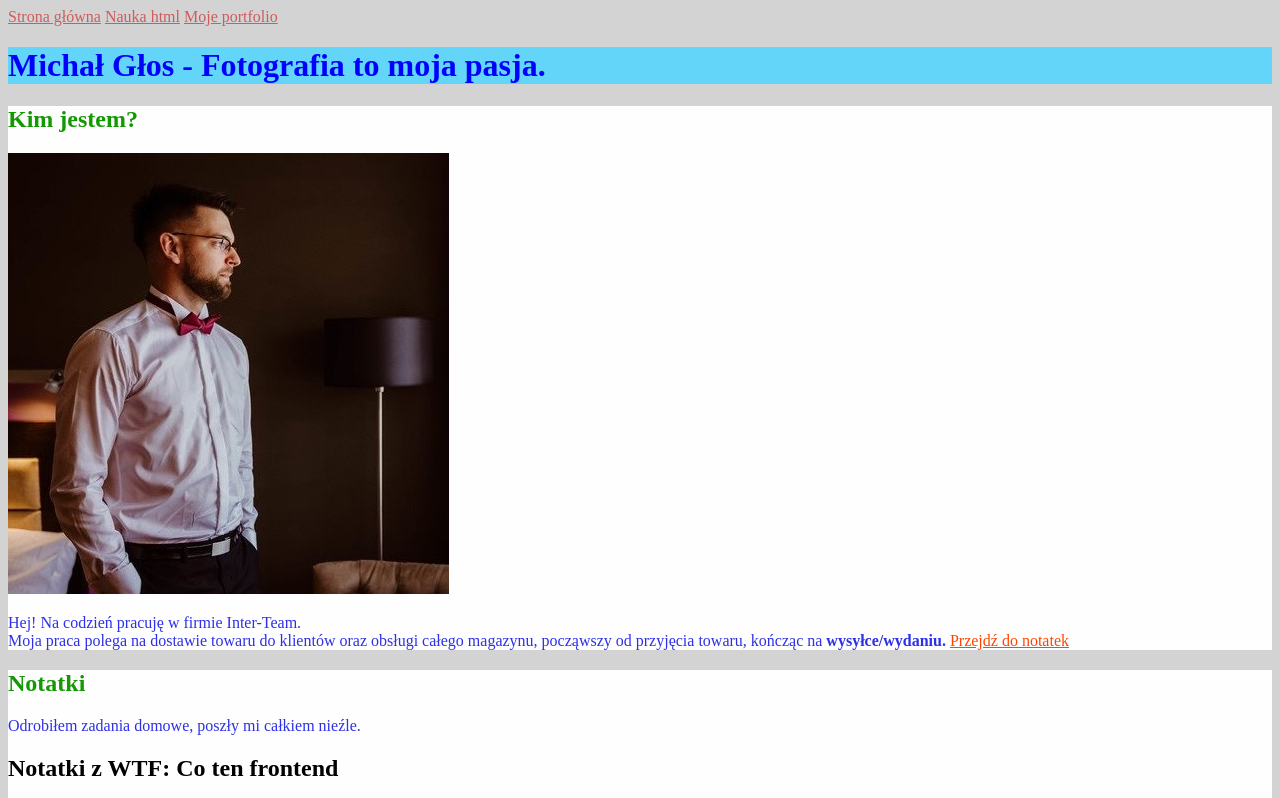
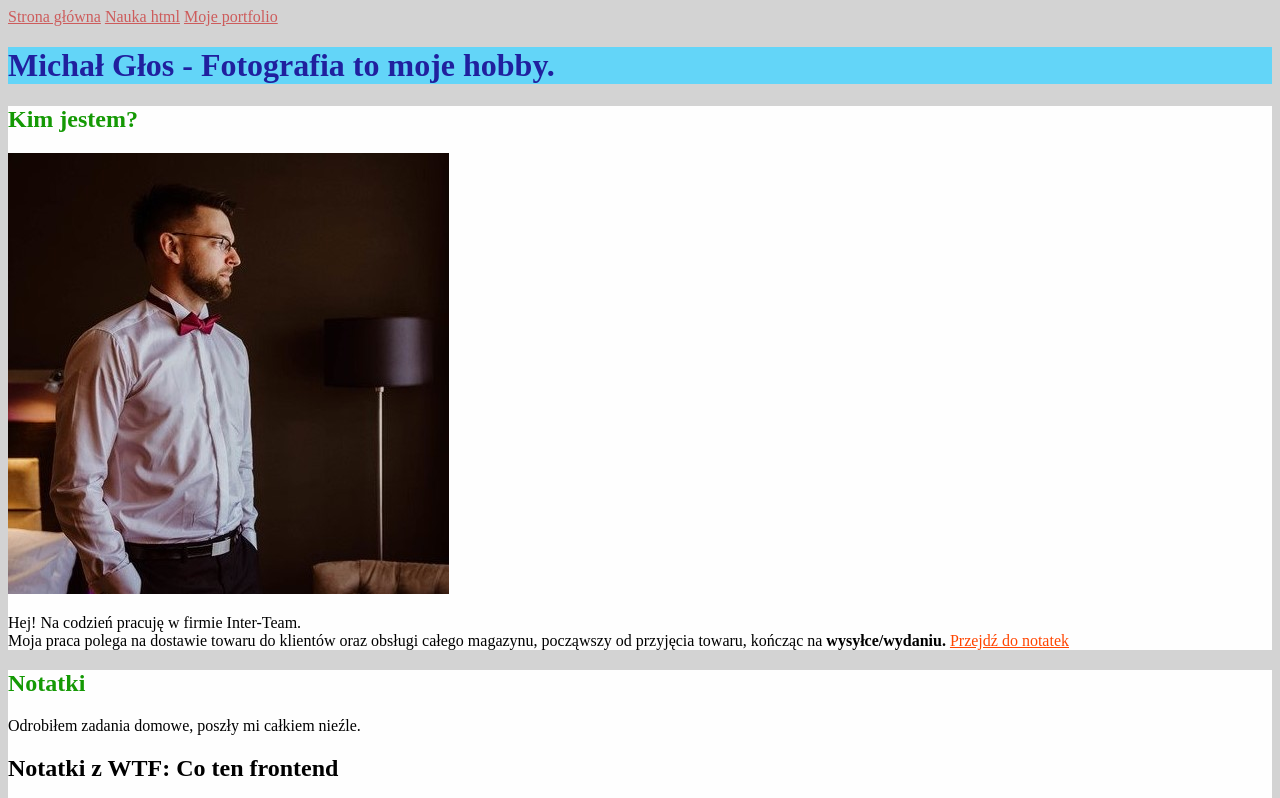
Before and after one commit to Michal-Glos/homepage, a plain HTML site: page index.html in a window 1280 px wide. Shown: the top 798 px of the page. Drawn offline with Linux system fonts and the light colour scheme.

Commit message:
heading change & paragraph styles

```diff
--- a/index.html
+++ b/index.html
@@ -22,7 +22,7 @@
     <main>
 
         <header id="top">
-            <h1 class="main-heading">Michał Głos - Fotografia to moja pasja.</h1>
+            <h1 class="main-heading">Michał Głos - Fotografia to moje hobby.</h1>
 
         </header>
         <section>
--- a/style.css
+++ b/style.css
@@ -6,11 +6,9 @@ section {
 }
 
 .main-heading {
-    color: blue;
+    color: rgb(32, 32, 158);
 }
-p {
-    color: #2d30e7;
-}
+
 .secondary-heading {
     color:#149904;
 }
```
